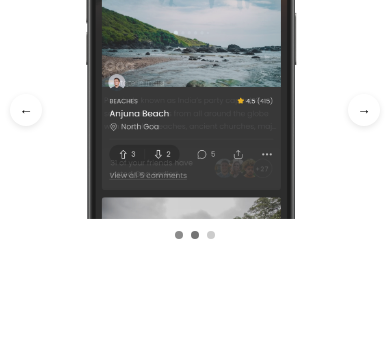
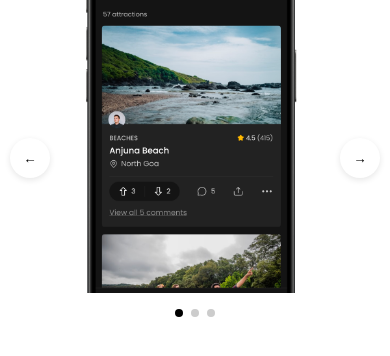
Before and after one commit to vipulchaudhary31/SwooshTrip, a plain HTML site: page carousel/index.html in a window 390 px wide. Drawn offline with Linux system fonts and the light colour scheme.

Commit message:
mobile fixes

```diff
--- a/carousel/index.html
+++ b/carousel/index.html
@@ -3,29 +3,23 @@
 <head>
   <style>
     * {
-      box-sizing: border-box;
-      margin: 0;
-      padding: 0;
+      box-sizing: border-box; /* Ensure padding and borders are included in the element's total width and height */
     }
 
-    .carousel-container {
-      width: 100%;
-      display: flex;
-      flex-direction: column;
-      align-items: center;
+    body {
+      margin: 0; /* Remove default body margin */
+      padding: 0; /* Remove default body padding */
     }
 
     .carousel {
       position: relative;
       width: 100%;
-      aspect-ratio: 16/9;  /* Maintains a consistent aspect ratio */
-      overflow: hidden;
+      overflow: hidden; /* Prevent content overflow */
     }
 
     .carousel-inner {
       position: relative;
       width: 100%;
-      height: 100%;
     }
 
     .carousel-slide {
@@ -33,19 +27,19 @@
       top: 0;
       left: 0;
       width: 100%;
-      height: 100%;
       opacity: 0;
-      transition: opacity 0.4s ease-in-out;
+      transition: opacity 0.5s ease-in-out;
+      height: auto; /* Allow height to adjust based on content */
     }
 
     .carousel-slide.active {
+      position: relative; /* This is the key change */
       opacity: 1;
     }
 
     .carousel-slide img {
       width: 100%;
-      height: 100%;
-      object-fit: cover;
+      height: auto;
       display: block;
     }
 
@@ -57,7 +51,6 @@
       display: flex;
       justify-content: space-between;
       pointer-events: none;
-      z-index: 10;
     }
 
     .carousel-button {
@@ -70,49 +63,50 @@
       pointer-events: auto;
       box-shadow: 0 2px 6px rgba(0,0,0,0.1);
       margin: 0 20px;
-      display: flex;
-      align-items: center;
-      justify-content: center;
     }
 
     .carousel-dots {
       display: flex;
       justify-content: center;
       gap: 8px;
-      padding: 16px 0;
-      width: 100%;
+      margin-top: 16px;
     }
 
     .dot {
       width: 8px;
       height: 8px;
       border-radius: 50%;
-      background: rgba(0, 0, 0, 0.2);
+      background: #ccc;
       cursor: pointer;
       border: none;
       padding: 0;
-      transition: background-color 0.3s ease;
     }
 
     .dot.active {
-      background: rgba(0, 0, 0, 0.8);
+      background: #000;
     }
 
-    @media (max-width: 640px) {
-      .carousel-button {
-        width: 32px;
-        height: 32px;
-        margin: 0 10px;
+    /* Mobile Styles */
+    @media (max-width: 768px) {
+      .carousel {
+        overflow: hidden; /* Prevent extra space below */
       }
 
-      .carousel-dots {
-        padding: 12px 0;
+      .carousel-slide {
+        height: 100%; /* Ensure slides take full height */
+      }
+
+      .carousel-nav {
+        top: 50%; /* Keep navigation centered */
+      }
+
+      .carousel-button {
+        margin: 0 10px; /* Adjust button margins for smaller screens */
       }
     }
   </style>
 </head>
 <body>
-  <div class="carousel-container">
   <div class="carousel">
     <div class="carousel-inner">
       <div class="carousel-slide active">
@@ -130,7 +124,6 @@
       <button class="carousel-button prev">←</button>
       <button class="carousel-button next">→</button>
     </div>
-    </div>
 
     <div class="carousel-dots">
       <button class="dot active"></button>
@@ -145,13 +138,16 @@
     const prevButton = document.querySelector('.prev');
     const nextButton = document.querySelector('.next');
     let currentSlide = 0;
-    let autoPlayInterval;
 
     function showSlide(index) {
-      slides.forEach(slide => slide.classList.remove('active'));
+      slides.forEach(slide => {
+        slide.classList.remove('active');
+        slide.style.position = 'absolute';
+      });
       dots.forEach(dot => dot.classList.remove('active'));
 
       slides[index].classList.add('active');
+      slides[index].style.position = 'relative';
       dots[index].classList.add('active');
     }
 
@@ -165,37 +161,14 @@
       showSlide(currentSlide);
     }
 
-    // Setup event listeners
-    prevButton.addEventListener('click', () => {
-      prevSlide();
-      resetAutoPlay();
-    });
-
-    nextButton.addEventListener('click', () => {
-      nextSlide();
-      resetAutoPlay();
-    });
-
+    prevButton.addEventListener('click', prevSlide);
+    nextButton.addEventListener('click', nextSlide);
     dots.forEach((dot, index) => {
       dot.addEventListener('click', () => {
         currentSlide = index;
         showSlide(currentSlide);
-        resetAutoPlay();
       });
     });
-
-    // Auto play functionality
-    function startAutoPlay() {
-      autoPlayInterval = setInterval(nextSlide, 5000); // Change slide every 5 seconds
-    }
-
-    function resetAutoPlay() {
-      clearInterval(autoPlayInterval);
-      startAutoPlay();
-    }
-
-    // Start auto play
-    startAutoPlay();
   </script>
 </body>
 </html>
```
Lines whose indentation alone changed are shown as unchanged.
